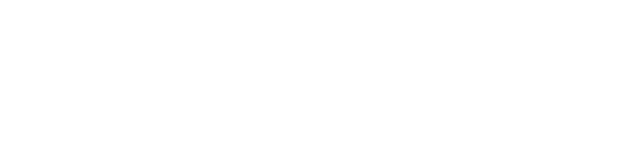
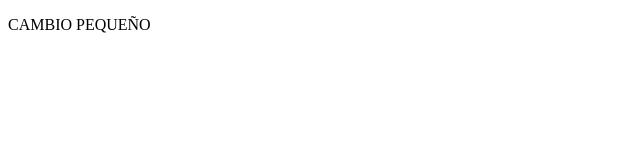
Before and after one commit to isigen/REPO1, a plain HTML site: page index.html in a window 1280 px wide. Shown: the whole page, without its empty margins (0-640 px from the left). Drawn offline with Linux system fonts and the light colour scheme.

Commit message:
nuevocambio desde nueva rama

```diff
--- a/index.html
+++ b/index.html
@@ -6,6 +6,6 @@
     <title>Document</title>
 </head>
 <body>
-
+   <p>CAMBIO PEQUEÑO</p>
 </body>
 </html>
```
